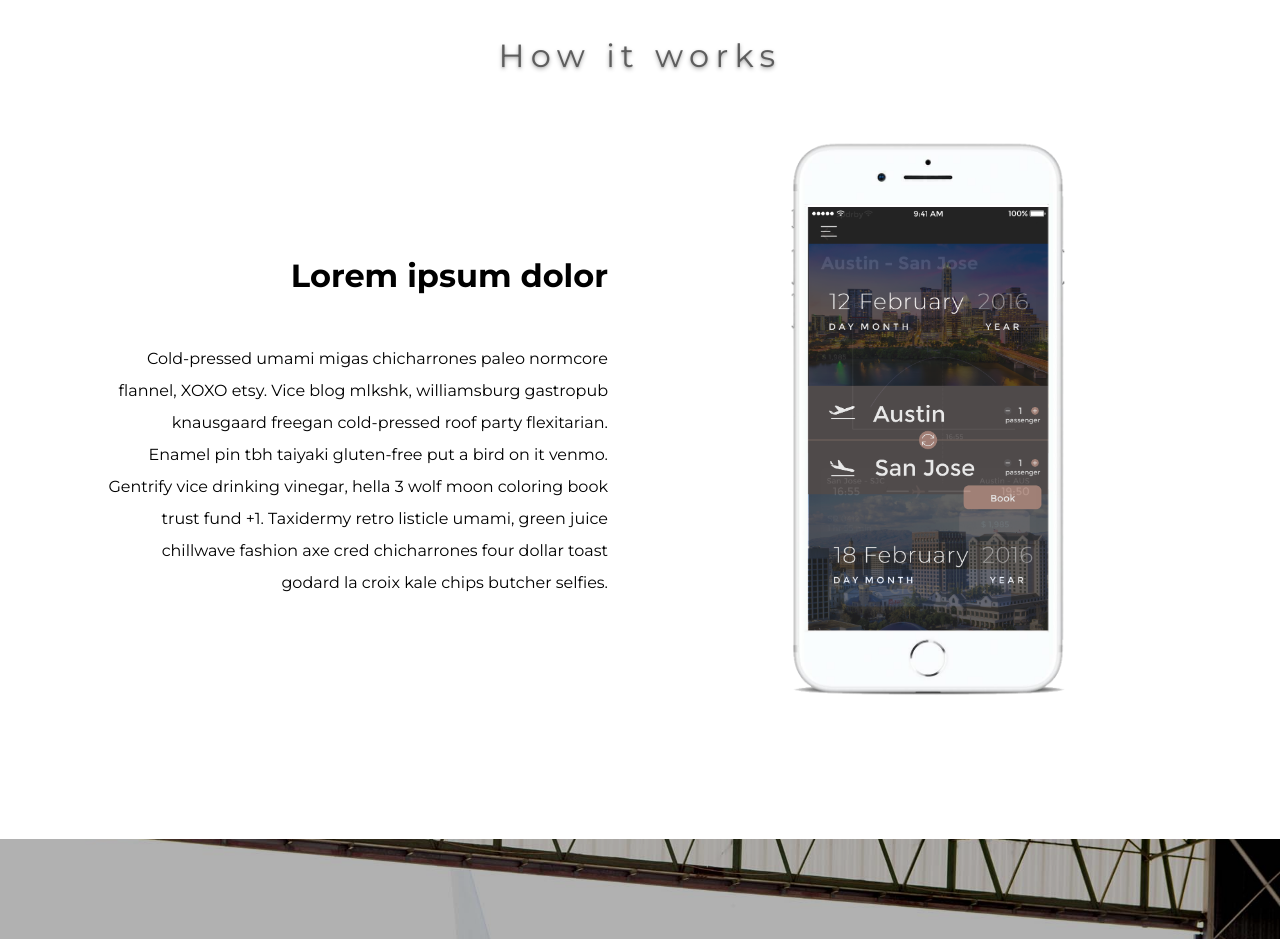
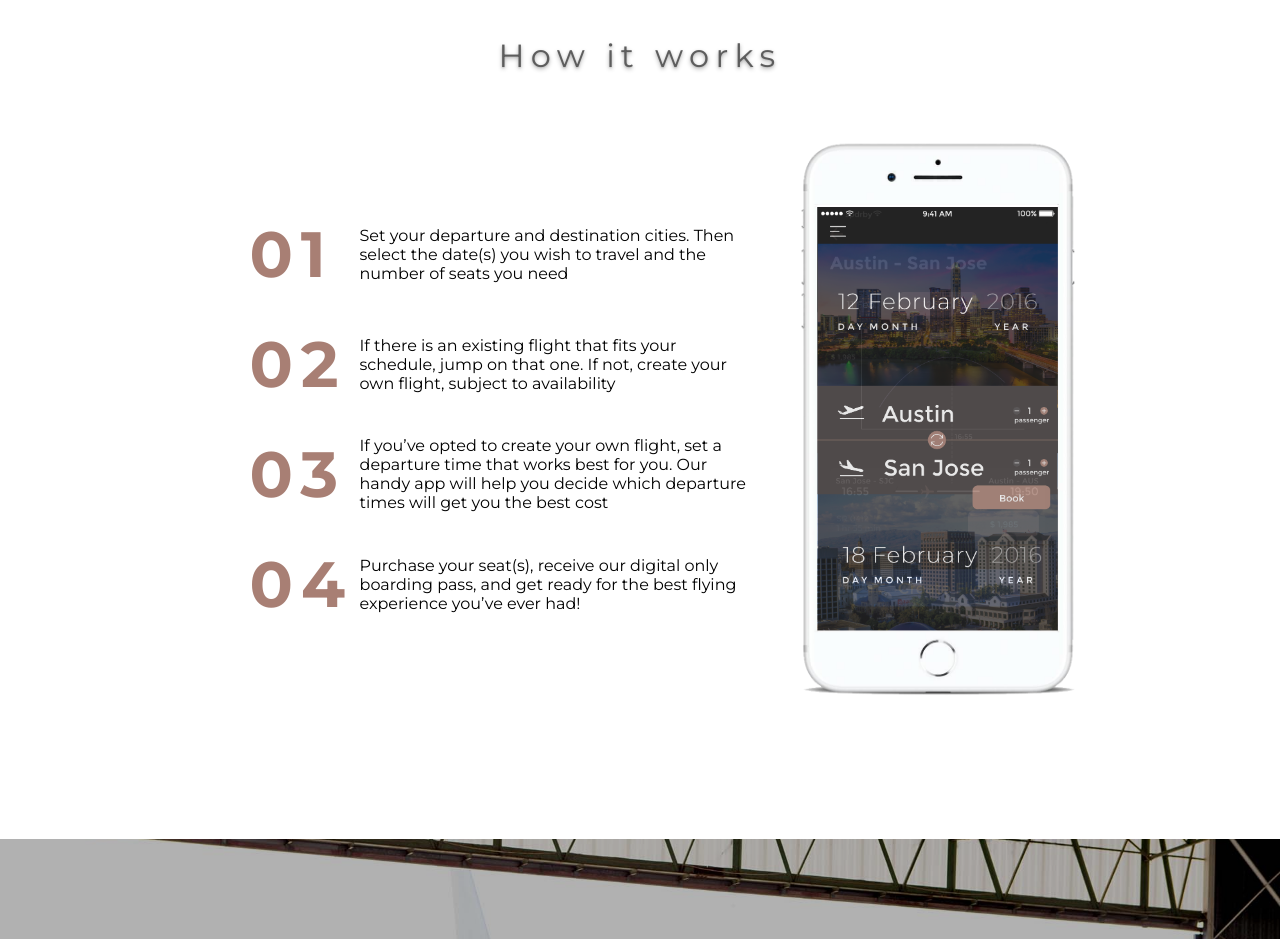
Before and after one commit to AlexK89/AYR_v.2.0, a plain HTML site: page index.html in a window 1280 px wide. Shown: the part 1160-2099 px from the top of the page. Drawn offline with Linux system fonts and the light colour scheme.

Commit message:
extra styles

```diff
--- a/index.html
+++ b/index.html
@@ -72,15 +72,34 @@
 	<h2 class="how_it_works__title">How it works</h2>
 	<div class="container">
 		<div class="how_it_works__text-container">
-			<h3 class="how_it_works__text-container__title">Lorem ipsum dolor</h3>
-			<p class="how_it_works__text-container__text">
-				Cold-pressed umami migas chicharrones paleo normcore flannel, XOXO etsy.
-				Vice blog mlkshk, williamsburg gastropub knausgaard freegan cold-pressed
-				roof party flexitarian. Enamel pin tbh taiyaki gluten-free put a bird on
-				it venmo. Gentrify vice drinking vinegar, hella 3 wolf moon coloring book
-				trust fund +1. Taxidermy retro listicle umami, green juice chillwave
-				fashion axe cred chicharrones four dollar toast godard la croix kale chips
-				butcher selfies.
+			<p class="how_it_works__text-container__point">
+				<span class="how_it_works__text-container__point__number">01</span>
+				<span class="how_it_works__text-container__point__text">
+					Set your departure and destination cities. Then select the date(s)
+					you wish to travel and the number of seats you need
+				</span>
+			</p>
+			<p class="how_it_works__text-container__point">
+				<span class="how_it_works__text-container__point__number">02</span>
+				<span class="how_it_works__text-container__point__text">
+					If there is an existing flight that fits your schedule, jump on
+					that one. If not, create your own flight, subject to availability
+				</span>
+			</p>
+			<p class="how_it_works__text-container__point">
+				<span class="how_it_works__text-container__point__number">03</span>
+				<span class="how_it_works__text-container__point__text">
+					If you’ve opted to create your own flight, set a departure time
+					that works best for you. Our handy app will help you decide which
+					departure times will get you the best cost
+				</span>
+			</p>
+			<p class="how_it_works__text-container__point">
+				<span class="how_it_works__text-container__point__number">04</span>
+				<span class="how_it_works__text-container__point__text">
+					Purchase your seat(s), receive our digital only boarding pass,
+					and get ready for the best flying experience you’ve ever had!
+				</span>
 			</p>
 		</div>
 		<div class="our_app">
--- a/scss/style.scss
+++ b/scss/style.scss
@@ -326,9 +326,8 @@ a {
 		display: flex;
 		flex-direction: column;
 		justify-content: center;
-		align-items: flex-end;
-		padding: 0 2em;
-		width: 50%;
+		align-items: flex-start;
+		padding: 0 3em;
 
 		@media screen and (max-width: 480px) {
 			height: auto;
@@ -336,20 +335,28 @@ a {
 			margin-bottom: 40px;
 		}
 
-		&__title {
-			text-align: right;
-			font-size: 2em;
+		&__point {
 			max-width: 500px;
-		}
+			display: flex;
 
-		&__text {
-			text-align: right;
-			max-width: 500px;
-			line-height: 2em;
+			&__number {
+				display: flex;
+				flex-direction: column;
+				font-size: 4em;
+				min-width: 110px;
+				color: #a87f74;
+				font-weight: bold;
+				letter-spacing: 0.125em;
+			}
+
+			&__text {
+				display: flex;
+				flex-direction: column;
+				justify-content: center;
+			}
 		}
 	}
 	.our_app {
-		width: 50%;
 		display: flex;
 		justify-content: center;
 		position: relative;
```
Also changed, not shown: css/style.css.
